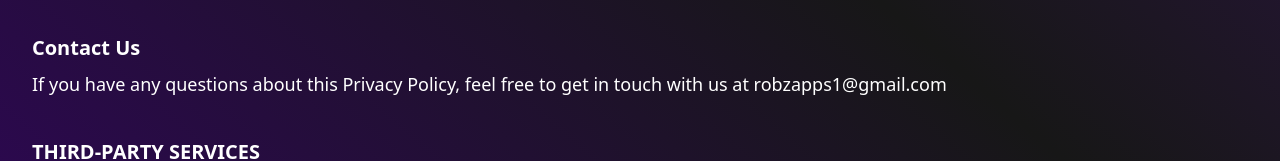
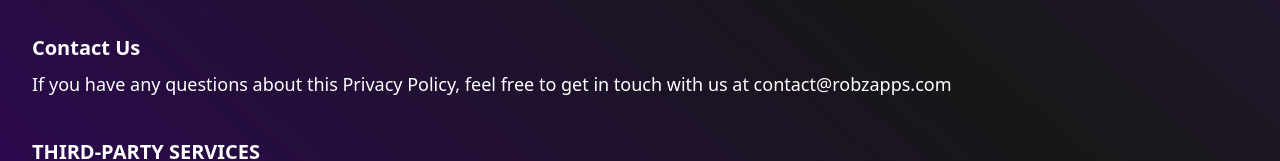
Before and after one commit to Vignesh19y9/pixease2_landing, a React (Vite) app: page /privacy in a window 1280 px wide. Shown: the part 758-919 px from the top of the page. Built offline with nearby package versions, Linux system fonts and the light colour scheme; a web font is replaced by a local one.

Commit message:
Email changed

```diff
--- a/src/components/Footer.jsx
+++ b/src/components/Footer.jsx
@@ -40,11 +40,11 @@ export default function App() {
         </div>
         {/* Right side */}
         <a
-          href="mailto:robzapps1@gmail.com"
+          href="mailto:contact@robzapps.com"
           className="text-neutral-500"
           style={{ width: 140, height: 30 }}
         >
-          robzapps1@gmail.com
+          contact@robzapps.com
         </a>
       </div>
     </footer>
--- a/src/components/Privacy.jsx
+++ b/src/components/Privacy.jsx
@@ -59,7 +59,7 @@ const Privacy = () => {
         <h2 className="text-xl font-bold mb-2">Contact Us</h2>
         <p className="text-lg">
           If you have any questions about this Privacy Policy, feel free to get
-          in touch with us at robzapps1@gmail.com
+          in touch with us at contact@robzapps.com
         </p>
       </section>
 
--- a/src/components/Terms.jsx
+++ b/src/components/Terms.jsx
@@ -55,7 +55,7 @@ const Terms = () => {
         you of any changes by posting the new Terms and Conditions on this page.
         These terms and conditions are effective as of 2022-09-09 Contact Us If
         you have any questions or suggestions about our Terms and Conditions, do
-        not hesitate to contact us at robzapps1+contact@gmail.com
+        not hesitate to contact us at contact@robzapps.com
       </p>
 
       {/* <section className="pb-10">
@@ -331,7 +331,7 @@ const Terms = () => {
           one, and You believe that the copyrighted work has been copied in a
           way that constitutes copyright infringement that is taking place
           through the Service, You must submit Your notice in writing to the
-          attention of our copyright agent via email at robzapps1@gmail.com and
+          attention of our copyright agent via email at contact@robzapps.com and
           include in Your notice a detailed description of the alleged
           infringement. You may be held accountable for damages (including costs
           and attorneys' fees) for misrepresenting that any Content is
@@ -359,7 +359,7 @@ const Terms = () => {
           made under penalty of perjury, that the above information in Your
           notice is accurate and that You are the copyright owner or authorized
           to act on the copyright owner's behalf. You can contact our copyright
-          agent via email at robzapps1@gmail.com. Upon receipt of a
+          agent via email at contact@robzapps.com. Upon receipt of a
           notification, the Company will take whatever action, in its sole
           discretion, it deems appropriate, including removal of the challenged
           content from the Service.
@@ -572,7 +572,7 @@ const Terms = () => {
         <h2 className="text-xl font-bold mb-2">Contact Us</h2>
         <p className="text-lg">
           If you have any questions about these Terms and Conditions, You can
-          contact us: By email: robzapps1@gmail.com
+          contact us: By email: contact@robzapps.com
         </p>
       </section> */}
 
```
